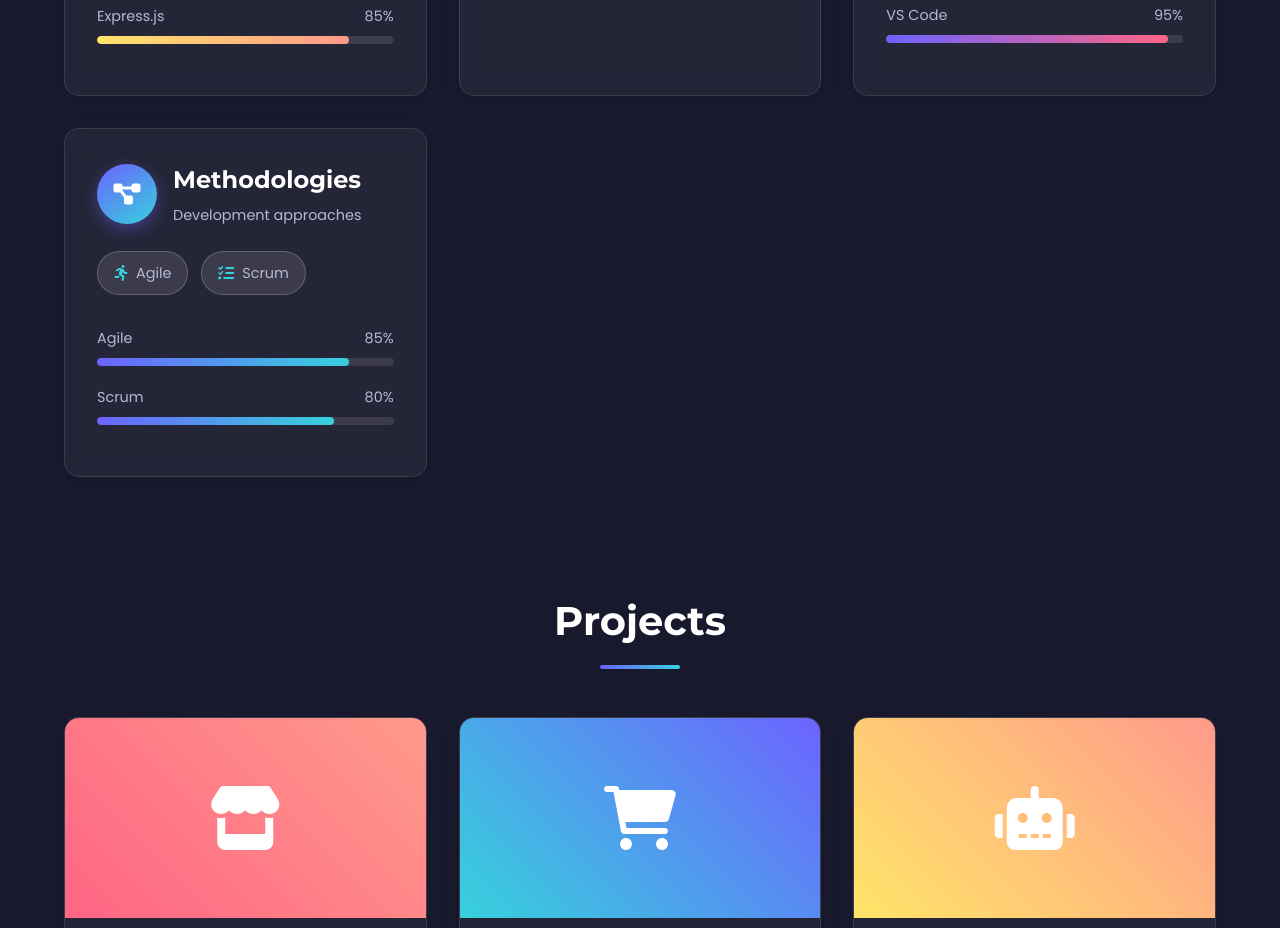
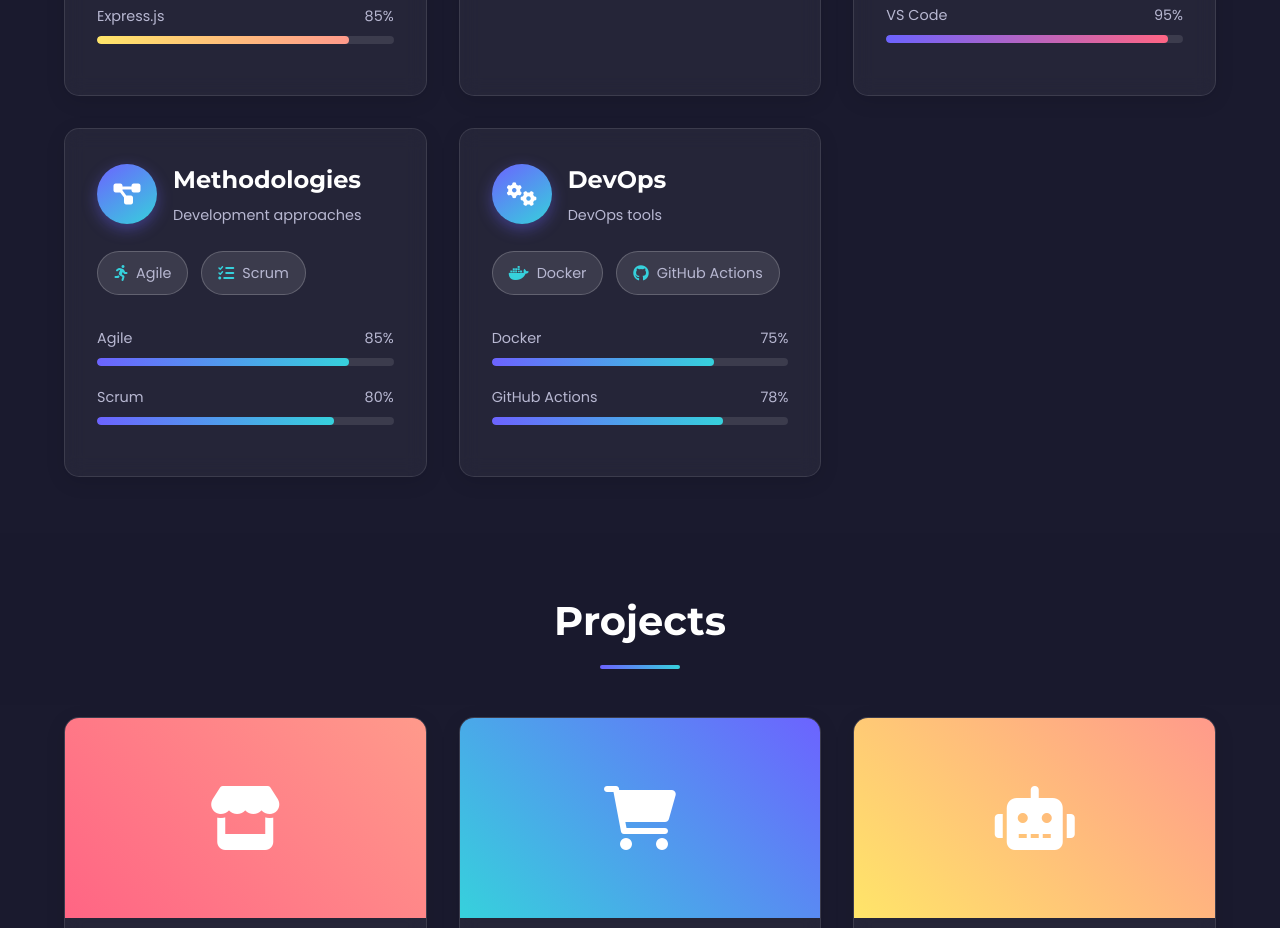
Before and after one commit to Adarshpandey80/Portfolio-REACT, a React (Vite) app: page / in a window 1280 px wide. Shown: the part 4460-5388 px from the top of the page. Built offline with nearby package versions, Linux system fonts and the light colour scheme; the HTML template or start-up script is replaced by a standard one.

Commit message:
Add DevOps skills and technologies section

```diff
--- a/src/components/Skills.jsx
+++ b/src/components/Skills.jsx
@@ -176,6 +176,19 @@ const Skills = () => {
         { name: "Agile", level: 85 },
         { name: "Scrum", level: 80 }
       ]
+    },
+    {
+      title: "  DevOps",
+      subtitle: " DevOps tools",
+      icon: "fas fa-cogs",
+      technologies: [
+        { name: "Docker", icon: "fab fa-docker" },
+        { name: "GitHub Actions", icon: "fab fa-github" }
+      ],
+      skills: [
+        { name: "Docker", level: 75 },
+        { name: "GitHub Actions", level: 78 }
+      ]
     }
   ];
 
```
